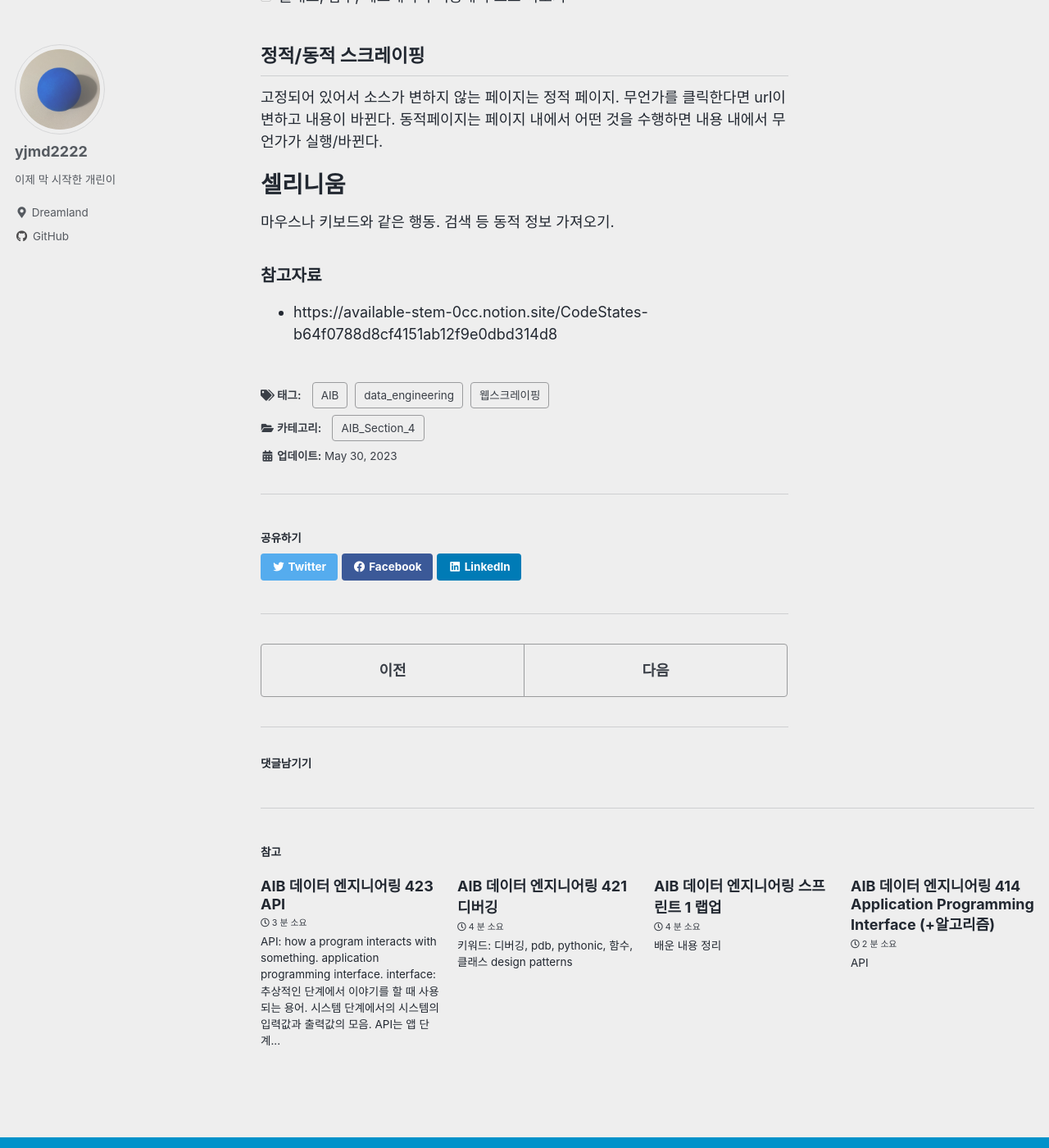
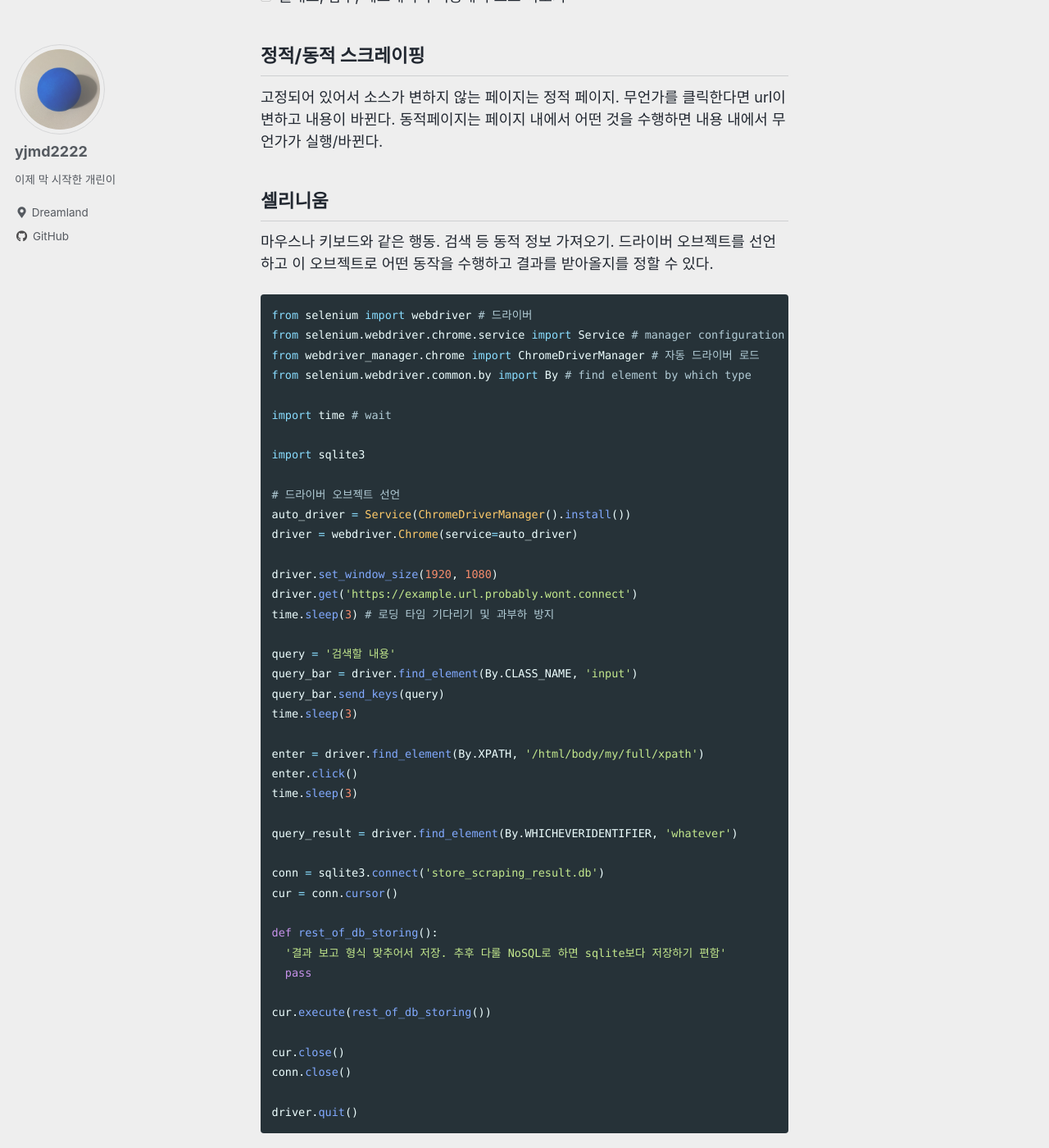
Before and after one commit to yjmd2222/yjmd2222.github.io, a Jekyll site: the page built from _posts/2023-05-30-data-engineering-n422-webscraping.md, in a window 1280 px wide and 1400 px high, scrolled down 4714 px. Shown: the whole window at 82% size. Built offline with Jekyll 4.4.1, drawn with Linux system fonts in a browser that asks for light colours; cached includes are drawn as plain includes; comment, search, counter and statistics services are not loaded; some of the changed text lies outside the part shown.

````diff
--- a/_posts/2023-05-30-data-engineering-n422-webscraping.md
+++ b/_posts/2023-05-30-data-engineering-n422-webscraping.md
@@ -146,15 +146,59 @@ cat_el.text # 문자열. str의 method 적용 가능
 - [x] 정적/동적 스크레이핑
 - [ ] 스크레이핑 결과 데이터베이스에 적재
 - [ ] 콘솔에서 추출할 데이터 패턴 출력해보기
-- [ ] 셀레니움
+- [x] 셀레니움
 - [ ] 정규식 활용하여 문자열 찾기
 - [ ] 클래스, 함수, 데코레이터 적용해서 코드 짜보기
 
 ## 정적/동적 스크레이핑
 고정되어 있어서 소스가 변하지 않는 페이지는 정적 페이지. 무언가를 클릭한다면 url이 변하고 내용이 바뀐다. 동적페이지는 페이지 내에서 어떤 것을 수행하면 내용 내에서 무언가가 실행/바뀐다.
 
-# 셀리니움
-마우스나 키보드와 같은 행동. 검색 등 동적 정보 가져오기.
+## 셀리니움
+마우스나 키보드와 같은 행동. 검색 등 동적 정보 가져오기. 드라이버 오브젝트를 선언하고 이 오브젝트로 어떤 동작을 수행하고 결과를 받아올지를 정할 수 있다.
+
+```python
+from selenium import webdriver # 드라이버
+from selenium.webdriver.chrome.service import Service # manager configuration
+from webdriver_manager.chrome import ChromeDriverManager # 자동 드라이버 로드
+from selenium.webdriver.common.by import By # find element by which type
+
+import time # wait
+
+import sqlite3
+
+# 드라이버 오브젝트 선언
+auto_driver = Service(ChromeDriverManager().install())
+driver = webdriver.Chrome(service=auto_driver)
+
+driver.set_window_size(1920, 1080)
+driver.get('https://example.url.probably.wont.connect')
+time.sleep(3) # 로딩 타임 기다리기 및 과부하 방지
+
+query = '검색할 내용'
+query_bar = driver.find_element(By.CLASS_NAME, 'input')
+query_bar.send_keys(query)
+time.sleep(3)
+
+enter = driver.find_element(By.XPATH, '/html/body/my/full/xpath')
+enter.click()
+time.sleep(3)
+
+query_result = driver.find_element(By.WHICHEVERIDENTIFIER, 'whatever')
+
+conn = sqlite3.connect('store_scraping_result.db')
+cur = conn.cursor()
+
+def rest_of_db_storing():
+  '결과 보고 형식 맞추어서 저장. 추후 다룰 NoSQL로 하면 sqlite보다 저장하기 편함'
+  pass
+
+cur.execute(rest_of_db_storing())
+
+cur.close()
+conn.close()
+
+driver.quit()
+```
 
 ### 참고자료
 - https://available-stem-0cc.notion.site/CodeStates-b64f0788d8cf4151ab12f9e0dbd314d8
--- /dev/null
+++ b/_posts/2023-06-01-data-engineering-n424-nosql.md
@@ -0,0 +1,37 @@
+---
+title:  "AIB 데이터 엔지니어링 424 NoSQL"
+excerpt:
+header:
+  # teaser:
+categories: [AIB_Section_4]
+tags: [AIB, data_engineering, nosql]
+date: 2023-06-01 09:00
+last_modified_at: 2023-06-01T09:00:00-09:00
+---
+
+- 정형, 비정형, 반정형
+
+컴퓨터의 소통은 구조화된 정보를 텍스트로 나타낼 수 있어야 한다. xml은 텍스트 정보를 tag로 구분해서 나타냄. json은 tag을 열고 닫는 것이 없어서 더 간편하지만 오히려 문법 오류 취약. yaml은 사람 볼 수 있도록 만듦: indent와 줄바꿈 필수.
+
+NoSQL: 관계형 데이터 모델을 사용하지 않는 DB 형식. 웹 시장의 발전에 따라 폭발적으로 발생하는 데이터에 대해 이를 다루기 위해 많이 사용되었다. xml이나 json의 처리를 RDB로 하려면 파싱한 후에 넣어야 하기 때문에 시간이 오래 걸리고, 여러 서버를 연결하는 것이 비용 절감됨. 여러 NoSQL DB끼리 공통점이 많이 없다.
+
+&nbsp;&nbsp;&nbsp;&nbsp;&nbsp;|SQL|NoSQL
+-|-|-
+데이터 저장|스키마에 따라 데이터를 테이블에 저장|여러 형식으로 저장: k-v, document, graph, wide-column
+스키마|형식이 고정된 스키마 필요. 이를 변경하게 되면 전체 데이터베이스가 영향을 받는다.|동적 스키마. 행을 추가할 때 열도 추가하거나, 개별 속성에 대해 모든 열에 대해 데이터 입력하지 않아도 된다.
+쿼리|필요한 정보 요청하기 위해 테이블간의 관계에 맞추어서 쿼리를 보낸다.|데이터 자체를 조회하는 것에 초점을 맞춤
+확장성|수직적으로 확장: 메모리, CPU 등 하드웨어 성능이 필수.|수평적으로 확장: 클러스터링 - 추가 서버 구축하면 되고, 비교적 저사양 하드웨어로 NoSQL DB 호스팅 가능.
+사용 케이스|ACID 성질 준수 필요. 전자거래, 금융서비스 등. 또한 규모가 작거나 일관된 데이터를 사용하는 경우.|데이터 구조가 거의 없고 대용량의 데이터를 저장하는 경우 / 클라우드 기반 DB라면 번거로움 없이 확장할 수 있는 NoSQL이 편리함 / 데이터 구조를 자주 업데이트 하는 경우
+
+NoSQL 데이터 저장 형식
+- k-v: 속성 이름과 속성에 연결돈 값. 대표 DB: Redis, Dynamo
+- document: 데이터를 문서 하나로 저장하는 것. 문서 하나마다 속성 하나가 있고, 컬렉션으로 묶어서 관리한다. MongoDB
+- wide-column: 열에 대해 집중해서 관리함. 각 열에 k-v 형식으로 데이터를 저장하고 컬럼 패밀리로 열의 집합 단위로 데이터를 처리한다. 하나의 행에 여러 열이 있어서 높은 유연성이 있고, 규모 큰 데이터 분석에 주로 사용된다. Cassandra, Hbase
+
+Document database
+
+MongoDB를 RDB와 비교하면 테이블은 컬렉션, 행은 Document, 열은 Field이다. 데이터 타입에서 자유롭고, 많은 양의 데이터를 관계 상관 없이 추가할 때 사용된다. 스키마가 있어야 데이터를 수월하게 조회할 수 있다. RDB는 스키마를 사전 정의하고 데이터를 적재했었는데, MongoDB는 데이터를 읽을 때 특정 스키마를 따라야 할 수도 있다.
+
+[튜토리얼](https://pymongo.readthedocs.io/en/stable/tutorial.html) 좀 더 살펴봐야 겠음.
+
+SQL의 `DROP TABLE IF EXISTS table_name`은 익숙한데, NoSQL에서는 잘 몰라서 자꾸 과제에서 에러가 났었다. `try: mongo_client.drop_database('unwanted_database')` 이런 형식으로 드롭 가능한 것 같다.
--- /dev/null
+++ b/_posts/2023-06-02-data-engineering-sc42 copy.md
@@ -0,0 +1,13 @@
+---
+title:  "AIB 데이터 엔지니어링 스프린트 2 랩업"
+excerpt:
+header:
+  # teaser:
+categories: [AIB_Section_4]
+tags: [AIB, data_engineering, nosql]
+date: 2023-06-02 09:00
+last_modified_at: 2023-06-02T09:00:00-09:00
+---
+
+- https://neltia.tistory.com/143
+- https://tech.kakao.com/2022/03/17/2022-newkrew-onboarding-codereview/
````
Also changed, not shown: _posts/2023-05-26-data-engineering-n421-debugging.md (+3 -3 lines).
